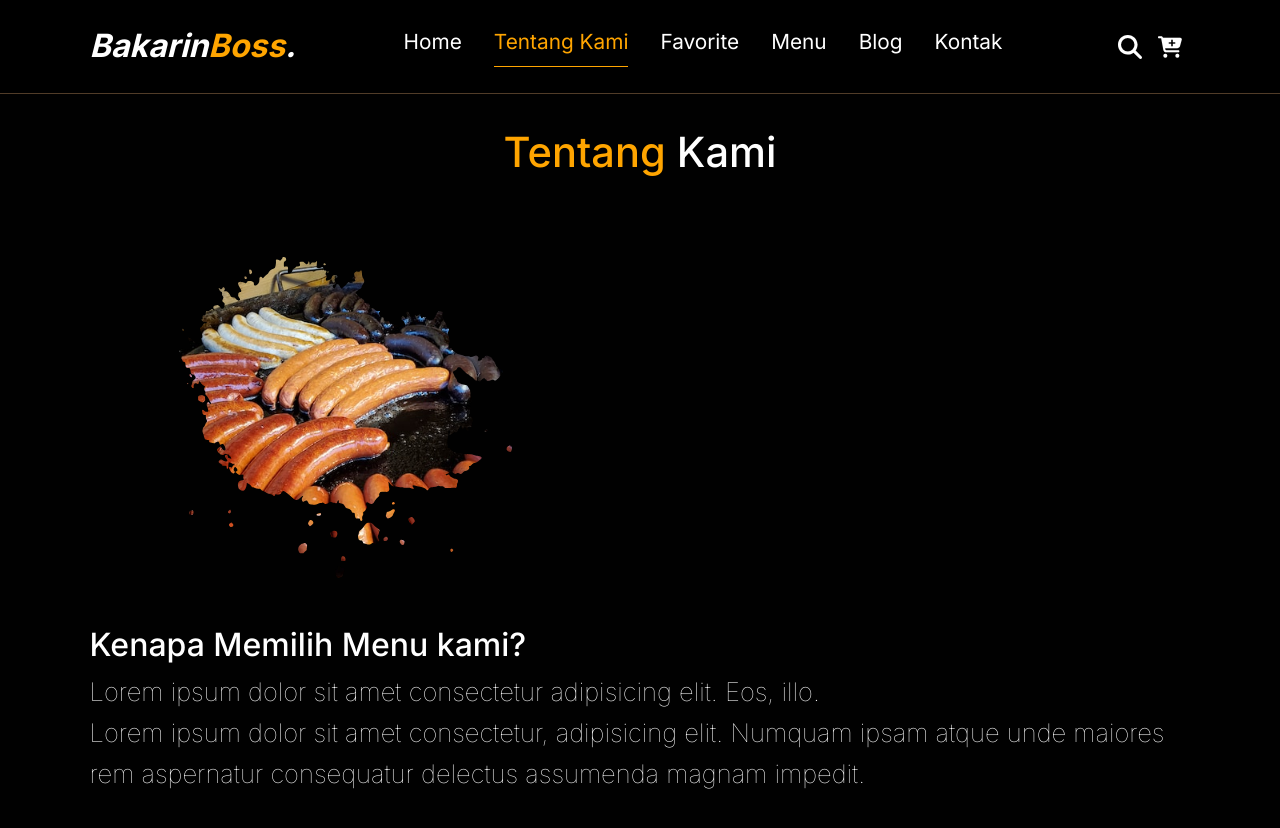
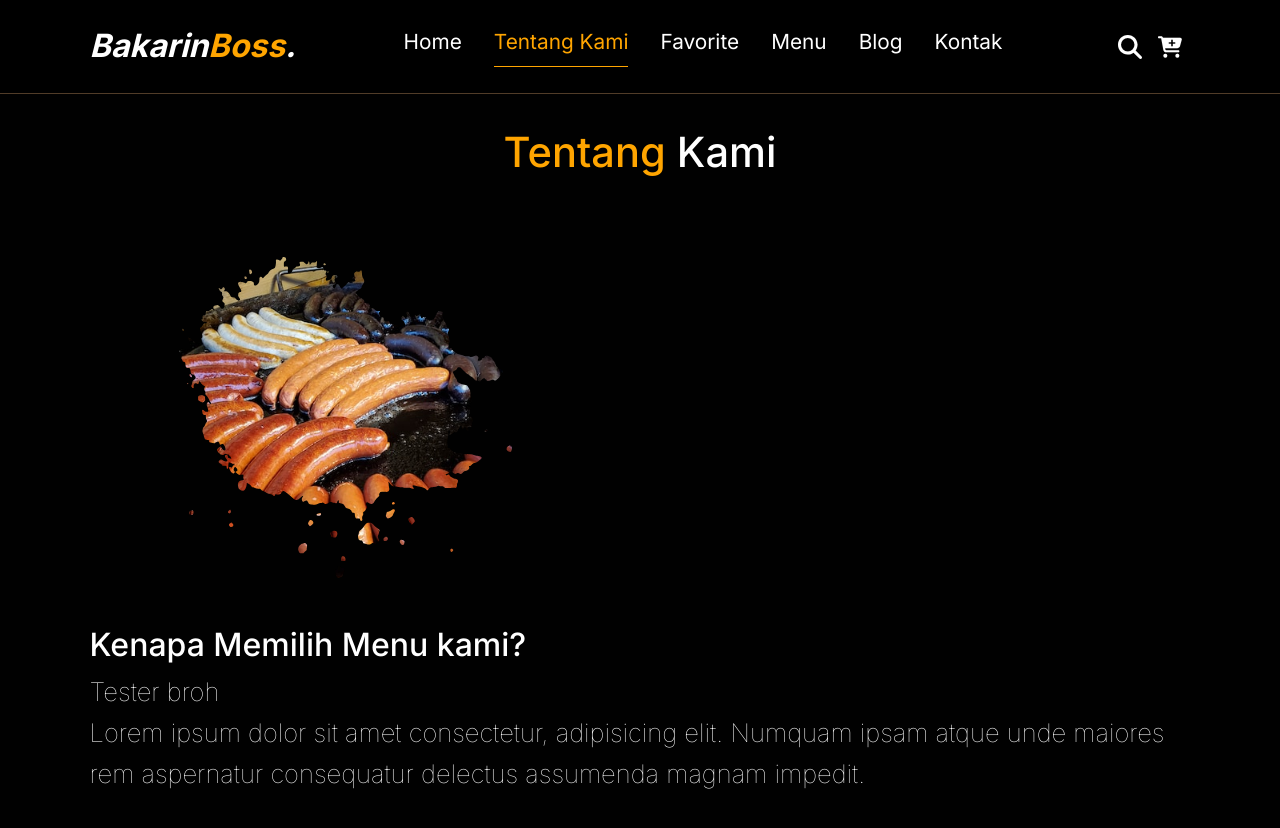
Before and after one commit to GrahadiM/bakarin-boss, a Next.js app: page /about in a window 1280 px wide. Shown: the top 828 px of the page. Built offline with nearby package versions, Linux system fonts and the light colour scheme; no server answers.

Commit message:
edit lorem

```diff
--- a/pages/about.tsx
+++ b/pages/about.tsx
@@ -1,5 +1,5 @@
 import type { NextPageWithLayout } from "./_app";
-import Image from 'next/image'
+import Image from "next/image";
 import Layout from "../components/layout";
 import styles from "../components/app.module.css";
 import aboutImg from "../public/template/img/menu2.jpg";
@@ -7,7 +7,9 @@ import aboutImg from "../public/template/img/menu2.jpg";
 const About: NextPageWithLayout = () => {
   return (
     <section id="about" className={styles.about}>
-      <h2><span>Tentang</span> Kami</h2>
+      <h2>
+        <span>Tentang</span> Kami
+      </h2>
 
       <div className={styles.row}>
         <div className={styles.about_img}>
@@ -15,9 +17,7 @@ const About: NextPageWithLayout = () => {
         </div>
         <div className={styles.content}>
           <h3>Kenapa Memilih Menu kami?</h3>
-          <p>
-            Lorem ipsum dolor sit amet consectetur adipisicing elit. Eos, illo.
-          </p>
+          <p>Tester broh</p>
           <p>
             Lorem ipsum dolor sit amet consectetur, adipisicing elit. Numquam
             ipsam atque unde maiores rem aspernatur consequatur delectus
@@ -32,9 +32,5 @@ const About: NextPageWithLayout = () => {
 export default About;
 
 About.getLayout = function getLayout(page: React.ReactElement) {
-  return (
-    <Layout>
-      {page}
-    </Layout>
-  );
+  return <Layout>{page}</Layout>;
 };
```
